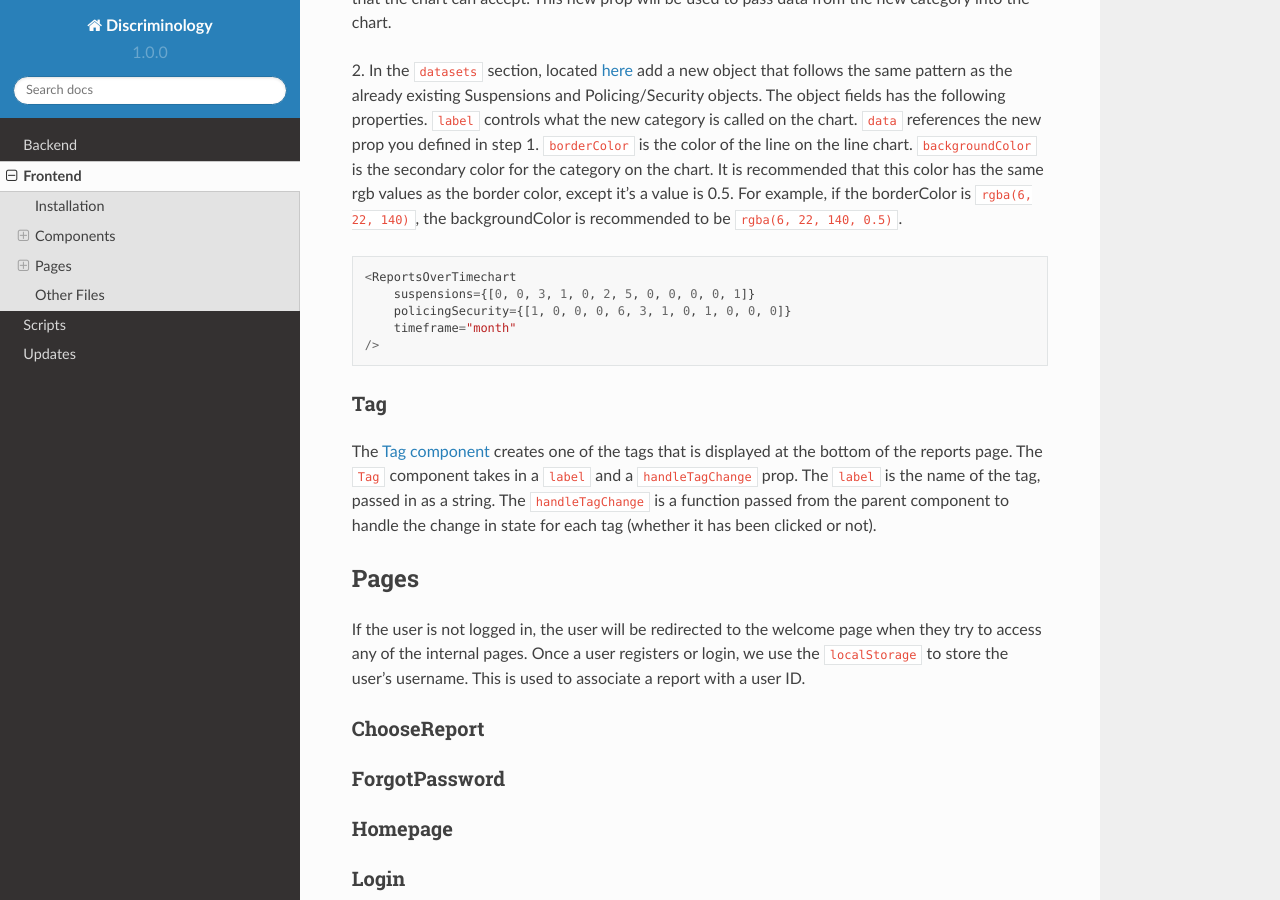
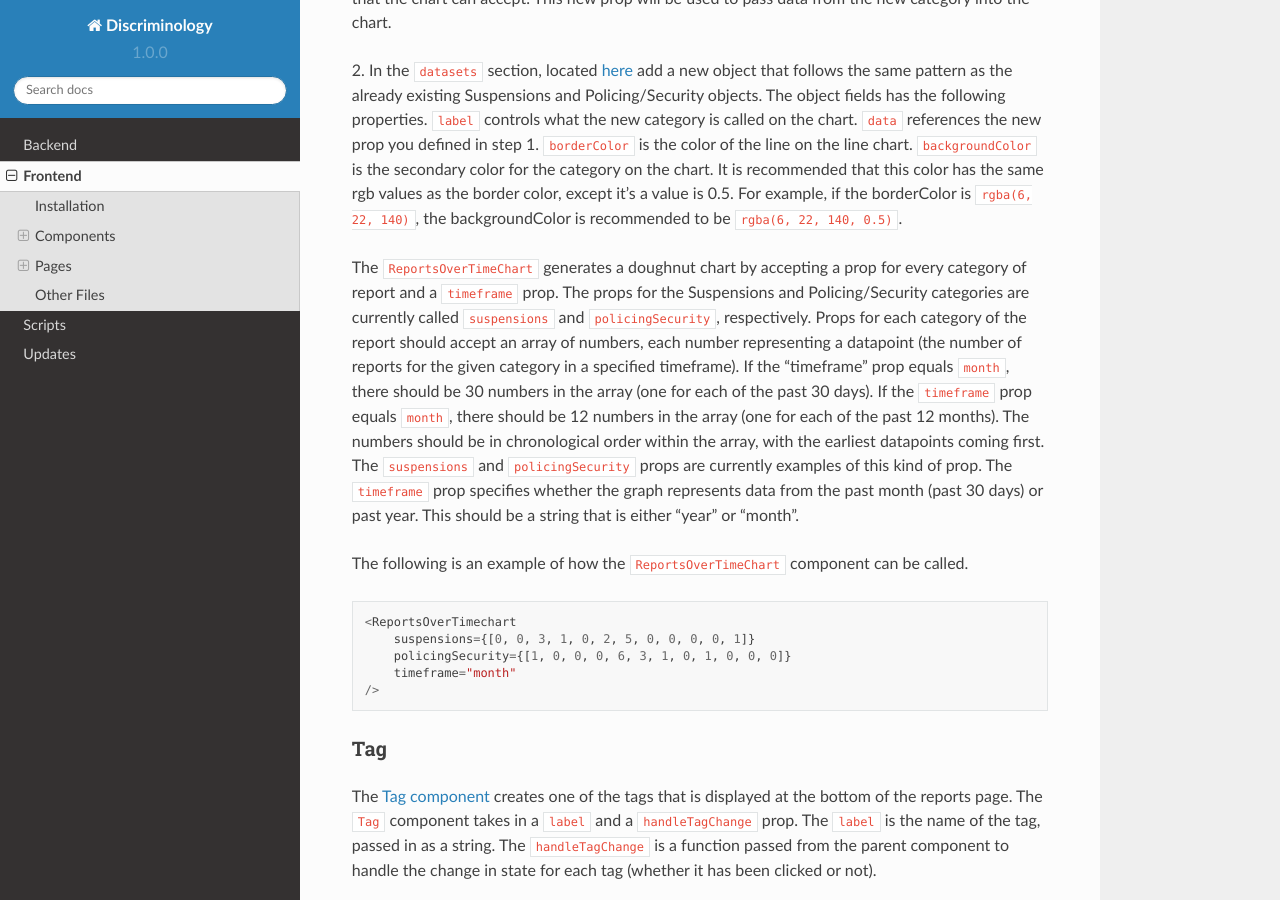
Before and after one commit to JHPark25/DiscriminologyDocs, a Sphinx documentation site: the page built from docs/source/frontend.rst, in a window 1280 px wide and 900 px high, scrolled down 4757 px. Built offline with Sphinx 7.4.7 and the Read the Docs theme 2.0.0, drawn with Linux system fonts in a browser that asks for light colours; pages that are not in the unit, such as notebooks, are missing from menus.

Commit message:
Updates to ReportsOverTimeChart

```diff
--- a/docs/source/frontend.rst
+++ b/docs/source/frontend.rst
@@ -283,6 +283,23 @@ rgb values as the border color, except it's a value is 0.5. For example, if the
 borderColor is ``rgba(6, 22, 140)``, the backgroundColor is recommended to be
 ``rgba(6, 22, 140, 0.5)``.
 
+The ``ReportsOverTimeChart`` generates a doughnut chart by accepting a prop for
+every category of report and a ``timeframe`` prop. The props for the Suspensions
+and Policing/Security categories are currently called ``suspensions`` and
+``policingSecurity``, respectively. Props for each category of the report should
+accept an array of numbers, each number representing a datapoint (the number of
+reports for the given category in a specified timeframe).  If the “timeframe”
+prop equals ``month``, there should be 30 numbers in the array (one for each of
+the past 30 days). If the ``timeframe`` prop equals ``month``, there should be
+12 numbers in the array (one for each of the past 12 months). The numbers should
+be in chronological order within the array, with the earliest datapoints coming
+first. The ``suspensions`` and ``policingSecurity`` props are currently examples
+of this kind of prop. The ``timeframe`` prop specifies whether the graph
+represents data from the past month (past 30 days) or past year. This should be
+a string that is either "year" or "month".
+
+The following is an example of how the ``ReportsOverTimeChart`` component
+can be called.
 ::
 
     <ReportsOverTimechart
```
